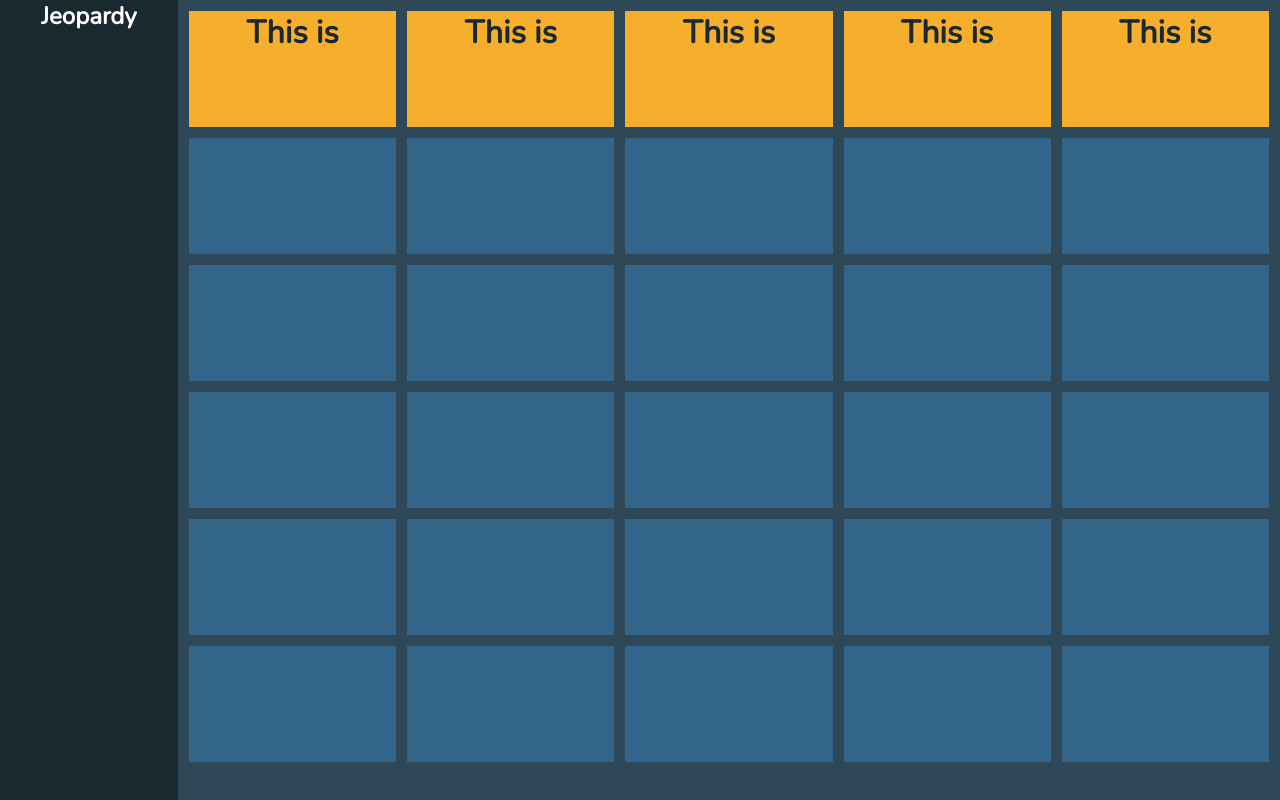
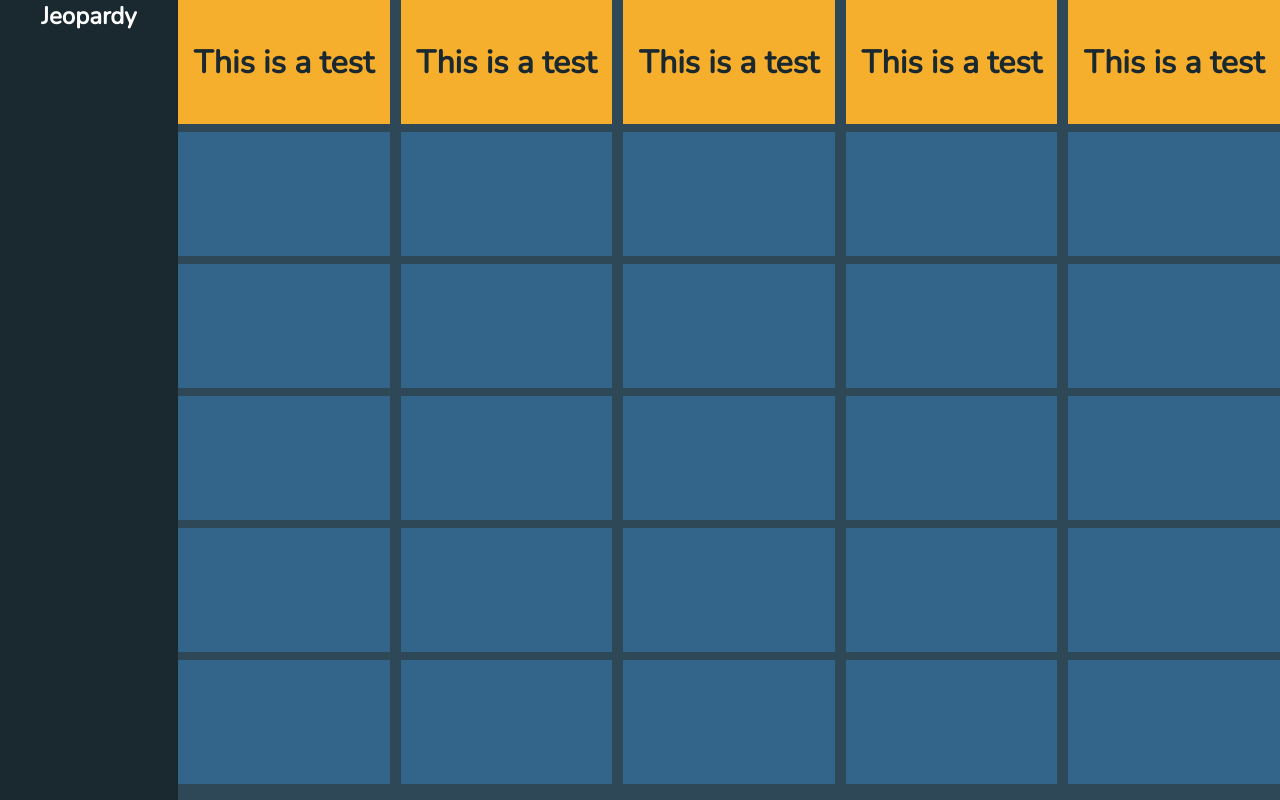
Before and after one commit to codypotter/CCCJeopardy, a plain HTML site: page index.html in a window 1280 px wide. Drawn offline with nearby package versions, Linux system fonts and the light colour scheme.

Commit message:
Got the grid working

```diff
--- a/scripts/main.js
+++ b/scripts/main.js
@@ -6,7 +6,7 @@
   for (var i = 0; i < 30; i++) {
     var butt = button.clone().appendTo(buttonGrid);
     if (i < 5) {
-      var text = $('<h4></h4>').addClass('button-title').text("This is");
+      var text = $('<h4></h4>').addClass('button-title').text("This is a test");
       butt.append(text);
       butt.addClass('title-button');
     }
--- a/stylesheets/master.css
+++ b/stylesheets/master.css
@@ -48,21 +48,25 @@
 
 .button-grid {
   max-height: 100vh;
+  display:grid;
+  grid-template-columns: 19.2% 19.2% 19.2% 19.2% 19.2%;
+  grid-template-rows: 15.5% 15.5% 15.5% 15.5% 15.5% 15.5%;
+  align-items: stretch;
+  grid-column-gap: 1%;
+  grid-row-gap: 1%;
 }
 
 .button {
-  margin-left: 1%;
-  margin-top: 1%;
-  float: left;
-  width: 18.8%;
-  height: 14.5%;
   background: #33658A;
 }
 
 .button-title {
   text-align: center;
   font-size: 2em;
-  margin: auto;
+  position: relative;
+  top: 50%;
+  left: 50%;
+  transform: translateX(-50%) translateY(-50%);
 }
 
 .title-button {
```
